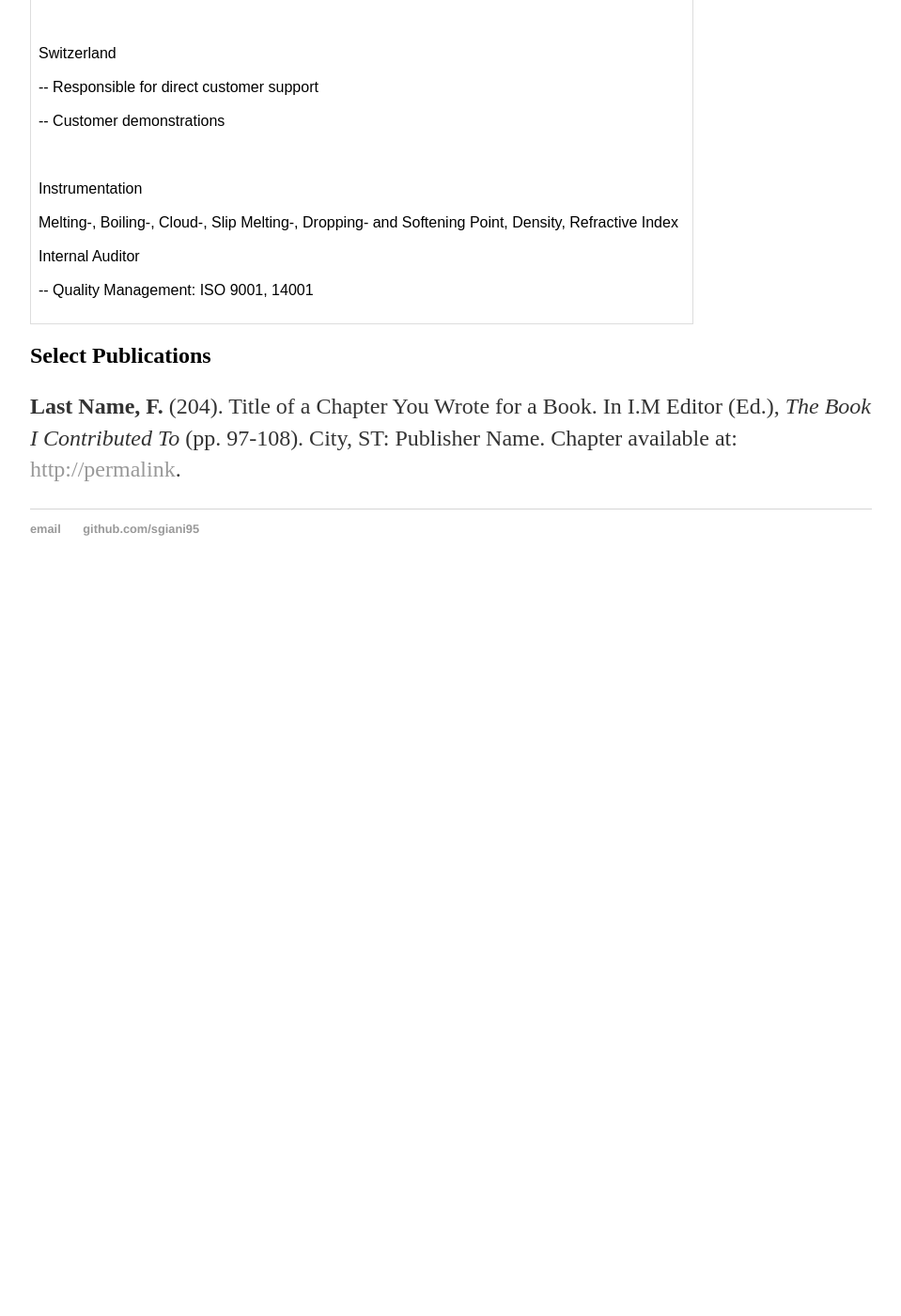
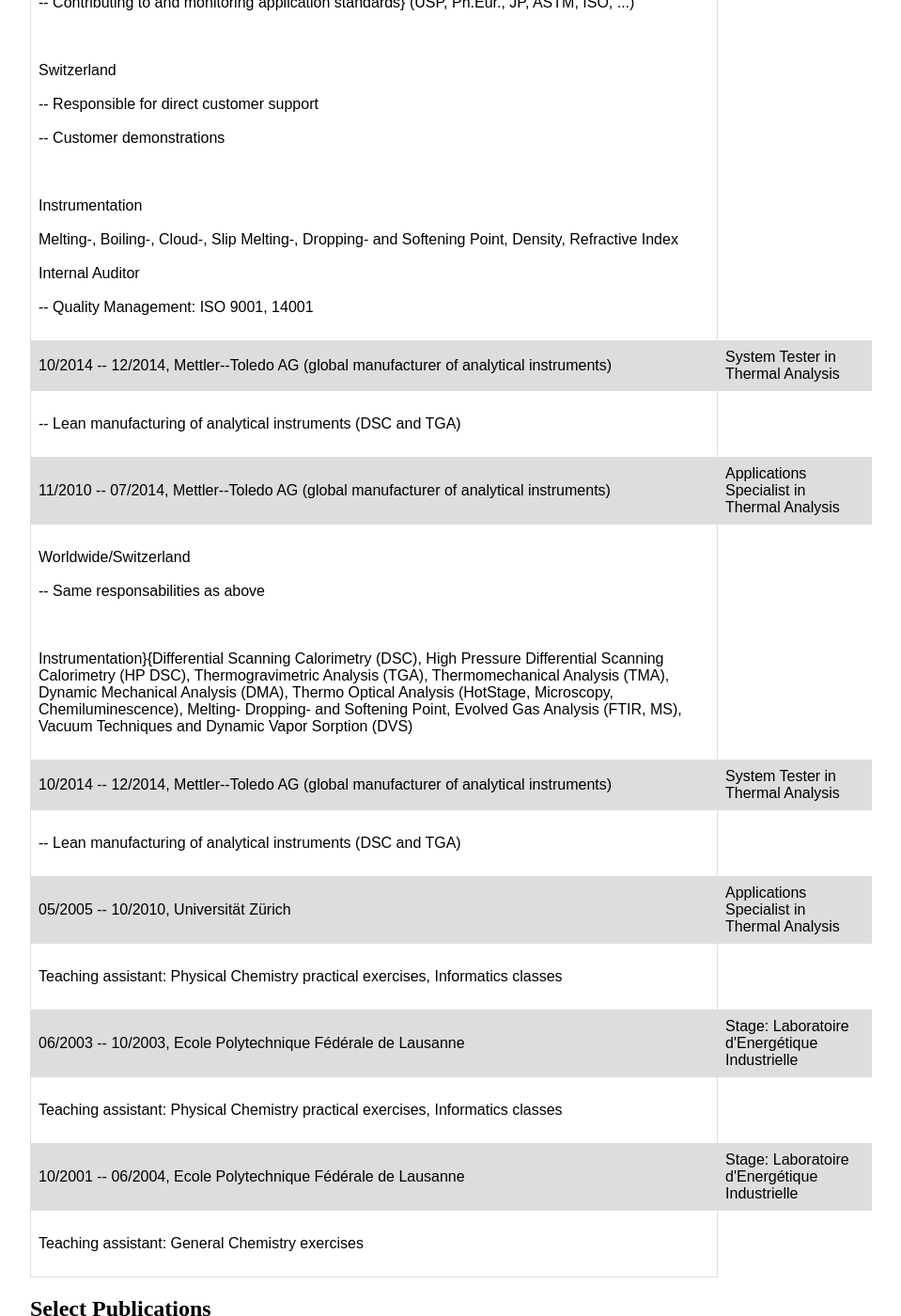
Before and after one commit to sgiani95/sgiani95.github.io, a Jekyll site: the page built from cv/index.html, in a window 1280 px wide and 1400 px high, scrolled down 1388 px. Shown: the whole window at 94% size, without its empty margins (160-1119 px from the left). Built offline with Jekyll 4.4.1, drawn with Linux system fonts in a browser that asks for light colours; before the commit the page ends 2018 px from its top, so only the background shows below that.

Commit message:
Update index.html

```diff
--- a/cv/index.html
+++ b/cv/index.html
@@ -78,6 +78,61 @@
     </td>
   </tr>
 
+  <tr>
+    <td>10/2014 -- 12/2014, Mettler--Toledo AG (global manufacturer of analytical instruments)</td>
+    <td>System Tester in Thermal Analysis</td>
+  </tr>
+  <tr>
+    <td><br>-- Lean manufacturing of analytical instruments (DSC and TGA)<br><br>
+    </td>
+  </tr>
+
+  <tr>
+    <td>11/2010 -- 07/2014, Mettler--Toledo AG (global manufacturer of analytical instruments)</td>
+    <td>Applications Specialist in Thermal Analysis</td>
+  </tr>
+  <tr>
+    <td><br>Worldwide/Switzerland<br><br>
+	-- Same responsabilities as above<br><br><br><br>
+	Instrumentation}{Differential Scanning Calorimetry (DSC), High Pressure Differential Scanning Calorimetry (HP DSC), Thermogravimetric Analysis (TGA), Thermomechanical Analysis (TMA), Dynamic Mechanical Analysis (DMA), Thermo Optical Analysis (HotStage, Microscopy, Chemiluminescence), Melting- Dropping- and Softening Point, Evolved Gas Analysis (FTIR, MS), Vacuum Techniques and Dynamic Vapor Sorption (DVS)<br><br>
+    </td>
+  </tr>
+
+  <tr>
+    <td>10/2014 -- 12/2014, Mettler--Toledo AG (global manufacturer of analytical instruments)</td>
+    <td>System Tester in Thermal Analysis</td>
+  </tr>
+  <tr>
+    <td><br>-- Lean manufacturing of analytical instruments (DSC and TGA)<br><br>
+    </td>
+  </tr>
+
+  <tr>
+    <td>05/2005 -- 10/2010, Universität Zürich</td>
+    <td>Applications Specialist in Thermal Analysis</td>
+  </tr>
+  <tr>
+    <td><br>Teaching assistant: Physical Chemistry practical exercises, Informatics classes<br><br>
+    </td>
+  </tr>
+
+  <tr>
+    <td>06/2003 -- 10/2003, Ecole Polytechnique Fédérale de Lausanne</td>
+    <td>Stage: Laboratoire d'Energétique Industrielle</td>
+  </tr>
+  <tr>
+    <td><br>Teaching assistant: Physical Chemistry practical exercises, Informatics classes<br><br>
+    </td>
+  </tr>
+
+  <tr>
+    <td>10/2001 -- 06/2004, Ecole Polytechnique Fédérale de Lausanne</td>
+    <td>Stage: Laboratoire d'Energétique Industrielle</td>
+  </tr>
+  <tr>
+    <td><br>Teaching assistant: General Chemistry exercises<br><br>
+    </td>
+  </tr>
 
 </table>
 
```
